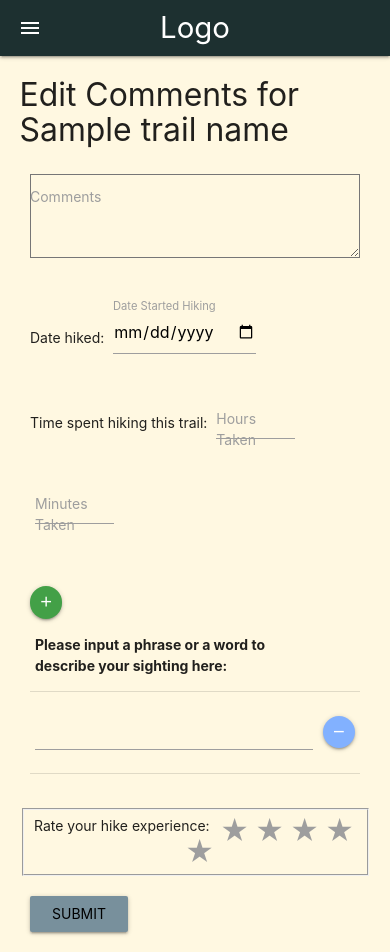
After one commit to Oraclebun/ci-datacentric-project3, a Flask app: template templates/trails/edit_comments.template.html in a window 390 px wide. The commit adds this page. Run offline with Flask 2, Linux system fonts and the light colour scheme; the template is opened without the code that fills it: values that come from a table or form of the project are taken from there, most other values are stand-ins (such as "Sample title", 1, 10 or a date in 2020).

Commit message:
write edit comment route, add edit comment template, add styling to trails page in comments card. try to align card display on mobile

```diff
--- a/app.py
+++ b/app.py
@@ -250,7 +250,6 @@ def add_comment(trail_id):
     profile = Hiker.objects.get({'_id': user.id})
     current_trail = Trails.objects.get({'_id': ObjectId(trail_id)})
     form = CommentsForm()
-    print(form.errors)
     if form.validate_on_submit():
         sightings = [objects['tag'] for objects in form.sightings.data]
         comment = Comment(
@@ -279,10 +278,32 @@ def add_comment(trail_id):
 @app.route('/trails/edit-comment/<trail_id>/<int:n>', methods=['GET', 'POST'])
 @flask_login.login_required
 def edit_comment(trail_id, n):
+    user = flask_login.current_user
     current_trail = Trails.objects.get({'_id': ObjectId(trail_id)})
-    comments_to_edit = current_trail.comments[n]
-    print(current_trail.comments[n].author)
-    return "test"
+    comment_to_edit = current_trail.comments[n]
+    trail_name = current_trail.trail_name
+    if(user.id == comment_to_edit.author._id):
+        form = CommentsForm(obj=comment_to_edit)
+    if form.validate_on_submit():
+        sightings = [objects['tag'] for objects in form.sightings.data]
+        try:
+            Trails.objects.raw({'_id': ObjectId(trail_id)}).update(
+                {"$set": {
+                    "comments."+str(n)+".date_comment": datetime.datetime.now(),
+                    "comments."+str(n)+".body": form.body.data,
+                    "comments."+str(n)+".sightings": sightings,
+                    "comments."+str(n)+".date_started": datetime.datetime.combine(form.date_started.data, datetime.time()),
+                    "comments."+str(n)+".ratings": form.ratings.data,
+                    "comments."+str(n)+".hours_taken": form.hours_taken.data,
+                    "comments."+str(n)+".minutes_taken": form.minutes_taken.data
+                }
+                })
+        except ValidationError as ve:
+            current_trail.comments.pop()
+            comment_errors = ve.message['comments'][-1]
+            flash(comment_errors)
+        return redirect(url_for('get_trail', trail_id=trail_id))
+    return render_template('trails/edit_comments.template.html', form=form, comment = comment_to_edit, n=n, trailId=trail_id, trailName = trail_name)
 
 # "magic code" -- boilerplate
 if __name__ == '__main__':
--- a/static/css/styles.css
+++ b/static/css/styles.css
@@ -2,6 +2,10 @@
     background-color:#2f4f4f;
     color: #fff8e1;
     text-align: center;
+}
+
+.card-title{
+    display: inline;
 }
 
 .error-background{
--- /dev/null
+++ b/templates/trails/edit_comments.template.html
@@ -0,0 +1,87 @@
+{% extends "base.template.html" %}
+
+{% block content %}
+<div class="container">
+  <h4>Edit Comments for {{trailName}}</h4>
+
+  <div class="row">
+    <form class="col s12" action="{{url_for('edit_comment', trail_id=trailId, n=n)}}" method="POST">
+      <div class="row">
+        {{form.csrf_token}}
+        <div class="input-field col s12 m6">
+          {{form.body(maxlength="250")}}
+          {{form.body.label}}
+        </div>
+      </div>
+
+      <div class="row">
+        <div class="pre-label col s12 m4">
+          Date hiked:
+          <div class="input-field inline">
+            {{form.date_started (class="datepicker")}}
+            {{form.date_started.label}}
+          </div>
+        </div>
+        <div class="pre-label col s12 m4">
+          Time spent hiking this trail:
+          <div class="input-field inline">
+            {{form.hours_taken (type = "number")}}
+            {{form.hours_taken.label}}
+          </div>
+          <div class="input-field inline">
+            {{form.minutes_taken (type = "number")}}
+            {{form.minutes_taken.label}}
+          </div>
+        </div>
+      </div>
+
+      <div class="row">
+        <div class="input-field col s12 m7">
+          <a class="btn-floating btn-small waves-effect waves-light green darken-1 lighten-2 tooltipped" id="add-sightings"
+            data-position="bottom" data-tooltip="Add Sightings"><i class="material-icons">add</i></a>
+          <table>
+            <thead>
+              <tr>
+                <th>
+                  Please input a phrase or a word to describe your sighting here:
+                </th>
+              </tr>
+            </thead>
+            <tbody id="sightings-container">
+              {% for subform in form.sightings %}
+              <tr id="sightings-{{loop.index0}}-form" class="subform" data-index="{{loop.index0}}">
+                <td>
+                  {{subform.tag(value= comment.sightings[loop.index0])}}
+                </td>
+                <td>
+                  <a class="remove btn-floating btn-small waves-effect waves-light blue accent-1 tooltipped"
+                    data-position="bottom" data-tooltip="Remove Sightings"><i class="material-icons">remove</i></a>
+                </td>
+              </tr>
+              {% endfor %}
+
+            </tbody>
+          </table>
+        </div>
+      </div>
+
+      <div class="row">
+        <fieldset class="rating">
+          Rate your hike experience:
+          {% for rating in form.ratings | reverse%}
+          <label>
+            {{rating}}
+            <span class="radio-star">
+            </span>
+          </label>
+          {% endfor %}
+        </fieldset>
+      </div>
+
+      <a class="waves-effect waves-light btn blue-grey lighten-1">{{form.submit()}}</a>
+    </form>
+
+  </div>
+</div>
+
+{% endblock %}
```
Also changed, not shown: templates/trails/trails.template.html (+9 -5 lines).
